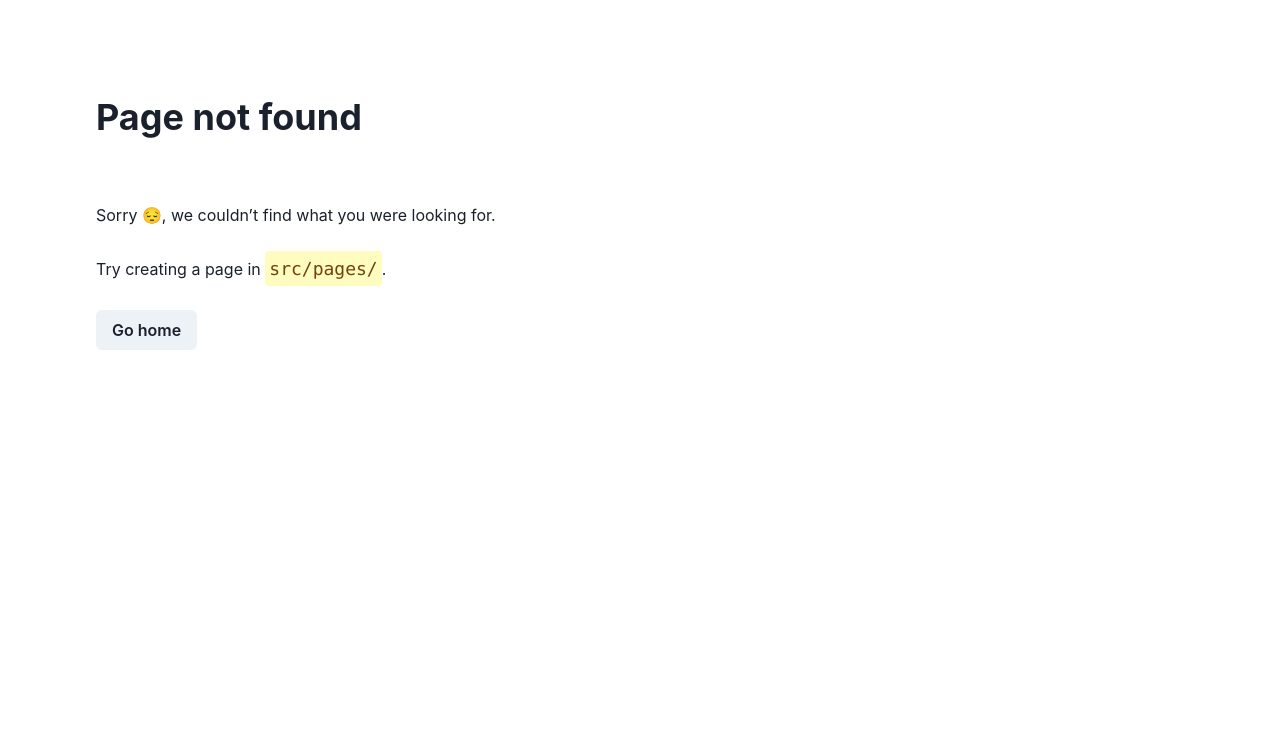
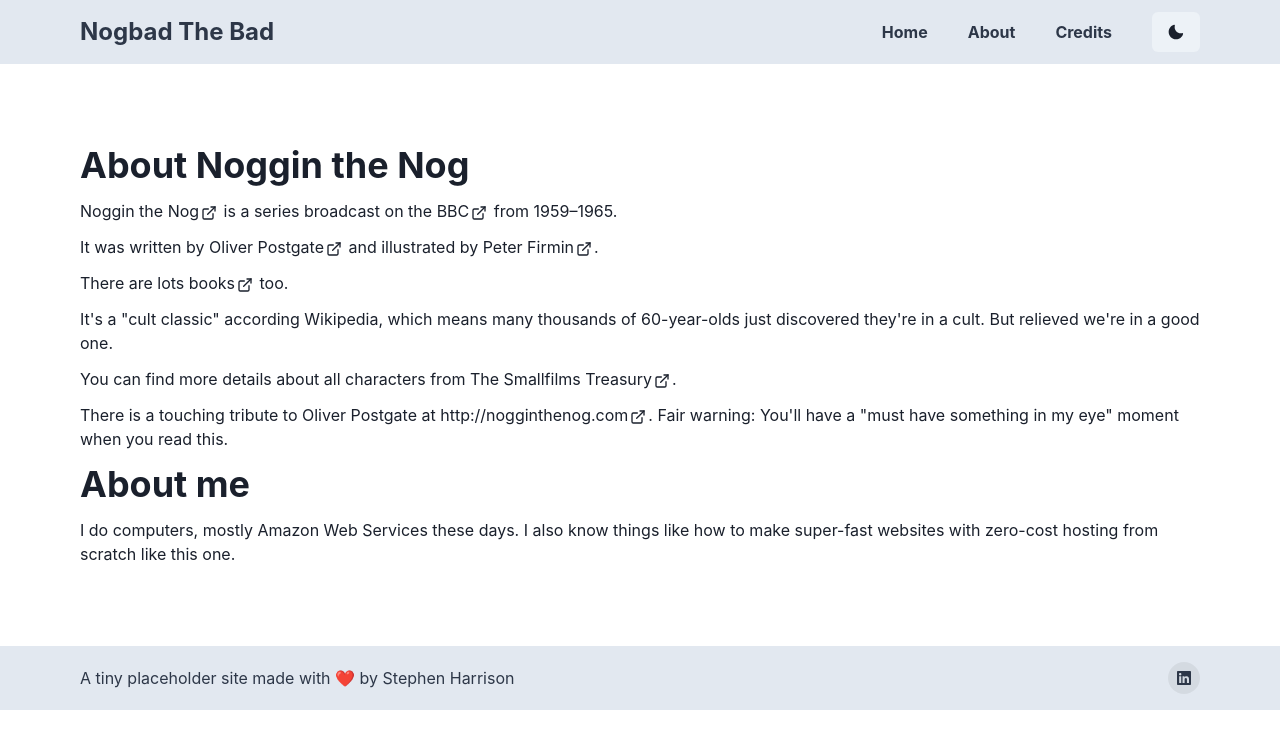
Before and after one commit to baremetalhelp/nogbadthebad.com, a Gatsby site: page /about in a window 1280 px wide. Before the commit this address had no page. Built offline with nearby package versions, Linux system fonts and the light colour scheme; Gatsby itself is replaced by a stand-in of ours.

Commit message:
First ChakraUI version

```diff
--- a/gatsby-config.ts
+++ b/gatsby-config.ts
@@ -2,12 +2,26 @@ import type { GatsbyConfig } from "gatsby";
 
 const config: GatsbyConfig = {
   siteMetadata: {
-    siteUrl: `https://www.yourdomain.tld`,
+    siteUrl: `https://nogbadthebad.com`,
   },
   // More easily incorporate content into your pages through automatic TypeScript type generation and better GraphQL IntelliSense.
   // If you use VSCode you can also use the GraphQL plugin
   // Learn more at: https://gatsby.dev/graphql-typegen
   graphqlTypegen: true,
+  plugins: [
+    `gatsby-plugin-image`,
+    'gatsby-plugin-sharp',
+    'gatsby-transformer-sharp',
+    `@chakra-ui/gatsby-plugin`,
+    `gatsby-plugin-react-helmet`,
+    {
+      resolve: `gatsby-source-filesystem`,
+      options: {
+        name: `images`,
+        path: `./src/images`,
+      },
+    }
+  ],
 };
 
 export default config;
--- /dev/null
+++ b/src/components/Footer.tsx
@@ -0,0 +1,89 @@
+"use client";
+
+import * as React from "react";
+
+import {
+  Box,
+  chakra,
+  Container,
+  Link,
+  HStack,
+  Stack,
+  Text,
+  useColorModeValue,
+  VisuallyHidden,
+} from "@chakra-ui/react";
+import { ReactNode } from "react";
+import { FaGithub, FaLinkedin } from "react-icons/fa";
+import { ExternalLinkIcon } from "@chakra-ui/icons";
+
+const SocialButton = ({
+  children,
+  label,
+  href,
+}: {
+  children: ReactNode;
+  label: string;
+  href: string;
+}) => {
+  return (
+    <chakra.button
+      bg={useColorModeValue("blackAlpha.100", "whiteAlpha.100")}
+      rounded={"full"}
+      w={8}
+      h={8}
+      cursor={"pointer"}
+      as={"a"}
+      href={href}
+      display={"inline-flex"}
+      alignItems={"center"}
+      justifyContent={"center"}
+      transition={"background 0.3s ease"}
+      _hover={{
+        bg: useColorModeValue("blackAlpha.200", "whiteAlpha.200"),
+      }}
+    >
+      <VisuallyHidden>{label}</VisuallyHidden>
+      {children}
+    </chakra.button>
+  );
+};
+
+export default function Footer() {
+  return (
+    <Box
+      bg={useColorModeValue("gray.200", "gray.700")}
+      color={useColorModeValue("gray.700", "gray.200")}
+    >
+      <Container
+        as={Stack}
+        maxW={"6xl"}
+        py={4}
+        direction={{ base: "column", md: "row" }}
+        spacing={4}
+        justify={{ base: "center", md: "space-between" }}
+        align={{ base: "center", md: "center" }}
+      >
+        <Text>
+          A tiny placeholder site made with ❤️ by{" "}
+          <Link
+            href="https://www.linkedin.com/in/stephenharrison"
+            target="_blank"
+          >
+            Stephen Harrison
+          </Link>
+        </Text>
+        <HStack spacing={6}>
+          <SocialButton label={"LinkedIn"} href={"#"}>
+            <Link
+              href="https://www.linkedin.com/in/stephenharrison"
+              target="_blank"
+            >
+              <FaLinkedin />
+            </Link>
+          </SocialButton>
+        </HStack>
+      </Container>
+    </Box>
+  );
+}
--- /dev/null
+++ b/src/components/Nav.tsx
@@ -0,0 +1,67 @@
+"use client";
+
+import * as React from "react";
+
+import { MoonIcon, SunIcon } from "@chakra-ui/icons";
+import {
+  Box,
+  Button,
+  Container,
+  Flex,
+  HStack,
+  Stack,
+  Text,
+  useColorMode,
+  useColorModeValue,
+  useDisclosure,
+  Link as ChakraLink,
+} from "@chakra-ui/react";
+import { Link } from "gatsby";
+
+interface Props {
+  children: React.ReactNode;
+}
+
+export default function Nav() {
+  const { colorMode, toggleColorMode } = useColorMode();
+  const { isOpen, onOpen, onClose } = useDisclosure();
+  return (
+    <>
+      <Box
+        bg={useColorModeValue("gray.200", "gray.700")}
+        color={useColorModeValue("gray.700", "gray.200")}
+      >
+        <Container as={Stack} maxW={"6xl"} px={4}>
+          <Flex h={16} alignItems={"center"} justifyContent={"space-between"}>
+            <Box>
+              <ChakraLink as={Link} to="/">
+                <Text as={"b"} fontSize={"2xl"}>
+                  Nogbad The Bad
+                </Text>
+              </ChakraLink>
+            </Box>
+            <Flex
+              as={HStack}
+              spacing={10}
+              alignItems={"center"}
+              justifyContent={"center"}
+            >
+              <ChakraLink as={Link} to={"/"}>
+                <Text as={"b"}>Home</Text>
+              </ChakraLink>
+              <ChakraLink as={Link} to={"/about"}>
+                <Text as={"b"}>About</Text>
+              </ChakraLink>
+              <ChakraLink as={Link} to={"/credits"}>
+                <Text as={"b"}>Credits</Text>
+              </ChakraLink>
+              <Button onClick={toggleColorMode}>
+                {colorMode === "light" ? <MoonIcon /> : <SunIcon />}
+              </Button>
+            </Flex>
+          </Flex>
+        </Container>
+      </Box>
+    </>
+  );
+}
--- /dev/null
+++ b/src/pages/about.tsx
@@ -0,0 +1,86 @@
+import { ExternalLinkIcon } from "@chakra-ui/icons";
+import { Container, Heading, Link, Stack, Text } from "@chakra-ui/react";
+import { HeadFC, PageProps } from "gatsby";
+import * as React from "react";
+import Footer from "../components/Footer";
+import Nav from "../components/Nav";
+
+const AboutPage: React.FC<PageProps> = () => {
+  return (
+    <>
+      <Nav />
+      <Container as={Stack} maxW={"6xl"} spacing={3} py={20}>
+        <Heading>About Noggin the Nog</Heading>
+        <Text>
+          <Link href="https://en.wikipedia.org/wiki/Noggin_the_Nog" isExternal>
+            Noggin the Nog
+            <ExternalLinkIcon mx="2px" />
+          </Link>{" "}
+          is a series broadcast on the{" "}
+          <Link href="https://en.wikipedia.org/wiki/BBC_Television" isExternal>
+            BBC
+            <ExternalLinkIcon mx="2px" />
+          </Link>{" "}
+          from 1959–1965.
+        </Text>
+        <Text>
+          It was written by{" "}
+          <Link href="https://en.wikipedia.org/wiki/Oliver_Postgate" isExternal>
+            Oliver Postgate
+            <ExternalLinkIcon mx="2px" />
+          </Link>{" "}
+          and illustrated by{" "}
+          <Link href="https://en.wikipedia.org/wiki/Peter_Firmin" isExternal>
+            Peter Firmin
+            <ExternalLinkIcon mx="2px" />
+          </Link>
+          .
+        </Text>
+        <Text>
+          There are lots{" "}
+          <Link
+            href="https://en.wikipedia.org/wiki/Noggin_the_Nog#Books"
+            isExternal
+          >
+            books
+            <ExternalLinkIcon mx="2px" />
+          </Link>{" "}
+          too.
+        </Text>
+        <Text>
+          It's a "cult classic" according Wikipedia, which means many thousands
+          of 60-year-olds just discovered they're in a cult. But relieved we're
+          in a good one.
+        </Text>
+        <Text>
+          You can find more details about all characters from{" "}
+          <Link href="http://www.smallfilms.co.uk/noggin/" isExternal>
+            The Smallfilms Treasury
+            <ExternalLinkIcon mx="2px" />
+          </Link>
+          .
+        </Text>
+        <Text>
+          There is a touching tribute to Oliver Postgate at{" "}
+          <Link href="http://nogginthenog.com" isExternal>
+            http://nogginthenog.com
+            <ExternalLinkIcon mx="2px" />
+          </Link>
+          . Fair warning: You'll have a "must have something in my eye" moment
+          when you read this.
+        </Text>
+        <Heading>About me</Heading>
+        <Text>
+          I do computers, mostly Amazon Web Services these days. I also know
+          things like how to make super-fast websites with zero-cost hosting
+          from scratch like this one.
+        </Text>
+      </Container>
+      <Footer />
+    </>
+  );
+};
+
+export default AboutPage;
+
+export const Head: HeadFC = () => <title>About</title>;
--- a/src/provider.tsx
+++ b/src/provider.tsx
@@ -1,10 +1,13 @@
-import * as React from "react";
 import { ChakraProvider } from "@chakra-ui/react";
 import type { WrapRootElementBrowserArgs } from "gatsby";
+import * as React from "react";
 import { customTheme } from "./theme";
-export const WrapRootElement = ({ element }: Pick<WrapRootElementBrowserArgs, 'element'>) => (
-    // Or ChakraBaseProvider if you only want to compile the default Chakra theme tokens
-    <ChakraProvider theme={customTheme}>
-        {element}
-    </ChakraProvider>
-)
+
+export const WrapRootElement = ({
+  element,
+}: Pick<WrapRootElementBrowserArgs, "element">) => (
+  // Or ChakraBaseProvider if you only want to compile the default Chakra theme tokens
+  <ChakraProvider theme={customTheme}>
+    {element}
+  </ChakraProvider>
+);
```
Also changed, not shown: package.json (+17 -5 lines), src/pages/credits.tsx (added, +57 -0 lines), src/pages/index.tsx (+34 -72 lines), src/images/badcast.jpg (added), src/images/nogbad.jpg (added), src/images/noggin.jpg (added), src/images/northlands.jpg (added), 2 other files.
